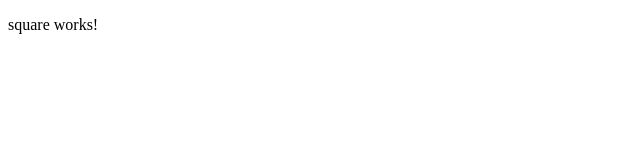
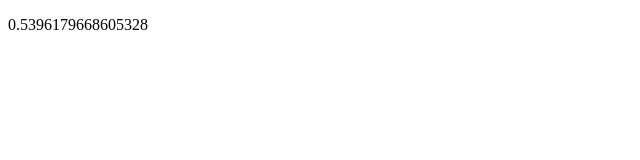
Before and after one commit to felipe-parra/angular-tic-tac-toe, an Angular app: page / in a window 1280 px wide. Shown: the top 160 px of the page, without its empty margins (0-640 px from the left). Built offline with nearby package versions, Linux system fonts and the light colour scheme.

Commit message:
example how works changes with data reacts

```diff
--- a/src/app/square/square.component.ts
+++ b/src/app/square/square.component.ts
@@ -4,9 +4,11 @@ import { Component } from '@angular/core';
 	selector: 'app-square',
 	template: `
     <p>
-      square works!
+      {{random}}
     </p>
   `,
 	styles: []
 })
-export class SquareComponent {}
+export class SquareComponent {
+	random = Math.random();
+}
```
